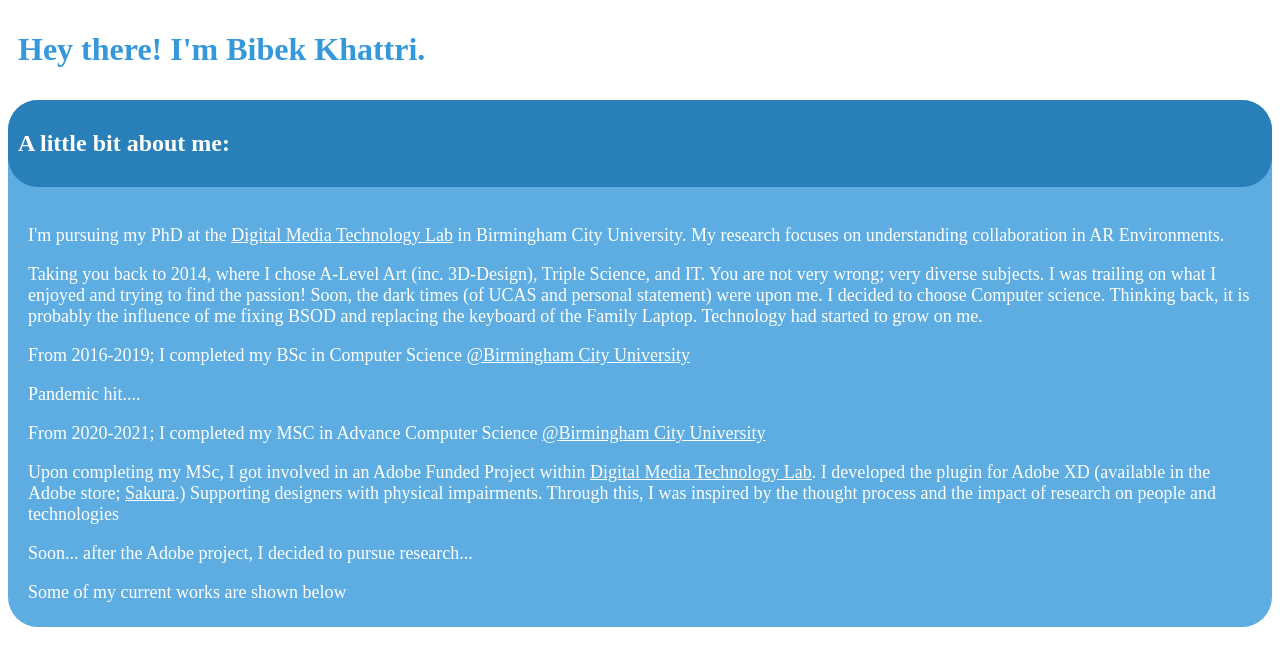
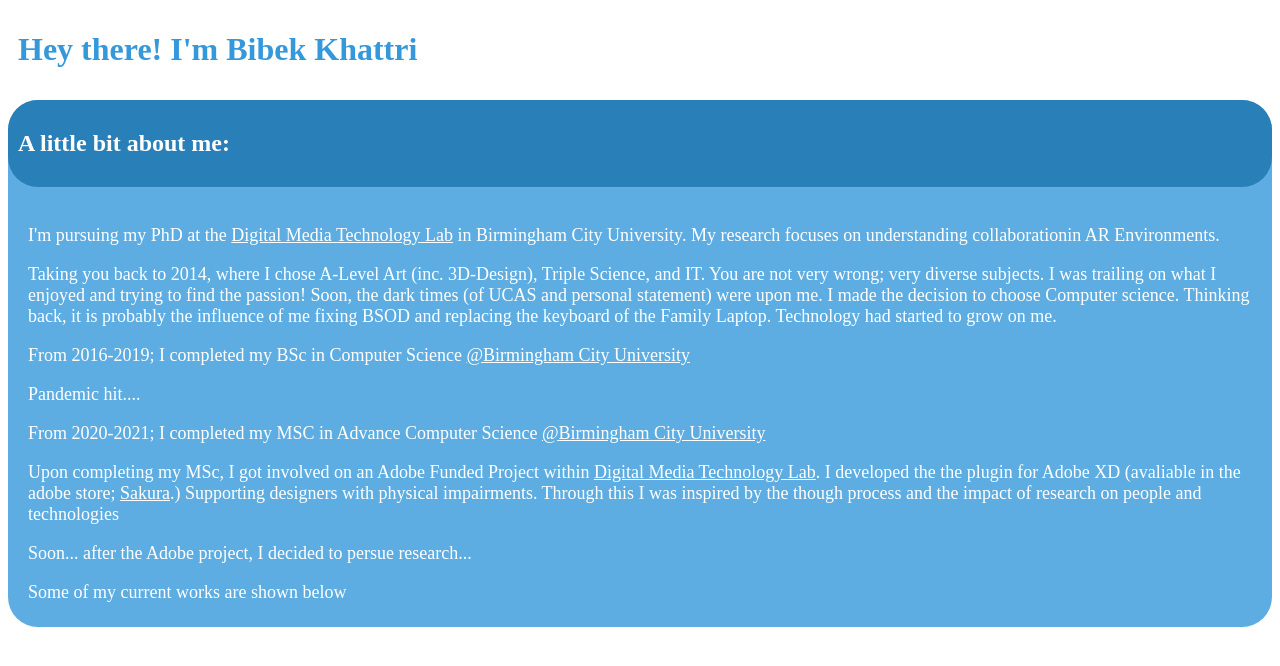
Before and after one commit to khat1/BibekKhattri.github.io, a plain HTML site: page index.html in a window 1280 px wide. Drawn offline with Linux system fonts and the light colour scheme.

Commit message:
Update index.html

```diff
--- a/index.html
+++ b/index.html
@@ -7,7 +7,7 @@
 </head>
 <body>
 
-    <h1 style="color: #3498db; padding: 10px;">Hey there! I'm Bibek Khattri.</h1>
+    <h1 style="color: #3498db; padding: 10px;">Hey there! I'm Bibek Khattri</h1>
 
     <div style="background: #5dade2;  color: #ffffff; border-radius: 30px;">
         <div style="background: #2980b9; padding: 10px; border-radius: 30px;">
@@ -16,19 +16,19 @@
         <div style="height: 400px; padding: 20px;">
             <p style=" font-size: 18px;">
                 I'm pursuing my PhD at the <a href="https://www.bcu.ac.uk/computing/research/digital-media-technology" style="color: #ffffff;">Digital Media Technology Lab</a>
-                in Birmingham City University. My research focuses on understanding collaboration in AR Environments.
+                in Birmingham City University. My research focuses on understanding collaborationin AR Environments.
             </p>
-            <p style=" font-size: 18px;">Taking you back to 2014, where I chose A-Level Art (inc. 3D-Design), Triple Science, and IT. You are not very wrong; very diverse subjects. I was trailing on what I enjoyed and trying to find the passion! Soon, the dark times (of UCAS and personal statement) were upon me. I decided to choose Computer science. Thinking back, it is probably the influence of me fixing BSOD and replacing the keyboard of the Family Laptop. Technology had started to grow on me.
+            <p style=" font-size: 18px;">Taking you back to 2014, where I chose A-Level Art (inc. 3D-Design), Triple Science, and IT. You are not very wrong; very diverse subjects. I was trailing on what I enjoyed and trying to find the passion! Soon, the dark times (of UCAS and personal statement) were upon me. I made the decision to choose Computer science. Thinking back, it is probably the influence of me fixing BSOD and replacing the keyboard of the Family Laptop. Technology had started to grow on me.
             </p>
             <p style=" font-size: 18px;">From 2016-2019; I completed my BSc in Computer Science <a href="https://www.bcu.ac.uk/courses/computer-science-bsc-hons-2024-25" style="color: #ffffff;">@Birmingham City University</a></p>
             <p style=" font-size: 18px;">Pandemic hit....</p>
 
             <p style=" font-size: 18px;">From 2020-2021; I completed my MSC in Advance Computer Science <a href="https://www.bcu.ac.uk/courses/advanced-computer-science-msc-2023-24" style="color: #ffffff;">@Birmingham City University</a></p>
 
-            <p style=" font-size: 18px;">Upon completing my MSc, I got involved in an Adobe Funded Project within <a href="https://www.bcu.ac.uk/computing/research/digital-media-technology" style="color: #ffffff;">Digital Media Technology Lab</a>. I developed the
-            plugin for Adobe XD (available in the Adobe store; <a href="https://exchange.adobe.com/publisher/cc/c14c9bed-8050-46ac-9820-03041076fafc/sakura?page=1" style="color: #ffffff;">Sakura</a>.) Supporting designers with physical impairments. Through this, I was inspired by the thought process and the impact of research on people and technologies</p>
+            <p style=" font-size: 18px;">Upon completing my MSc, I got involved on an Adobe Funded Project within <a href="https://www.bcu.ac.uk/computing/research/digital-media-technology" style="color: #ffffff;">Digital Media Technology Lab</a>. I developed the
+            the plugin for Adobe XD (avaliable in the adobe store; <a href="https://exchange.adobe.com/publisher/cc/c14c9bed-8050-46ac-9820-03041076fafc/sakura?page=1" style="color: #ffffff;">Sakura</a>.) Supporting designers with physical impairments. Through this I was inspired by the though process and the impact of research on people and technologies</p>
 
-            <p style=" font-size: 18px;"> Soon... after the Adobe project, I decided to pursue research...</p>
+            <p style=" font-size: 18px;"> Soon... after the Adobe project, I decided to persue research...</p>
             <p style=" font-size: 18px;"> Some of my current works are shown below </p>
 
 
```
